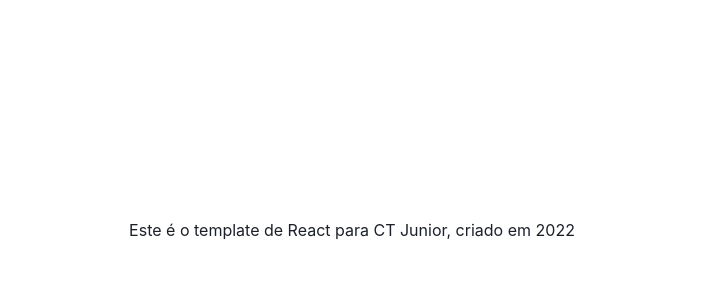
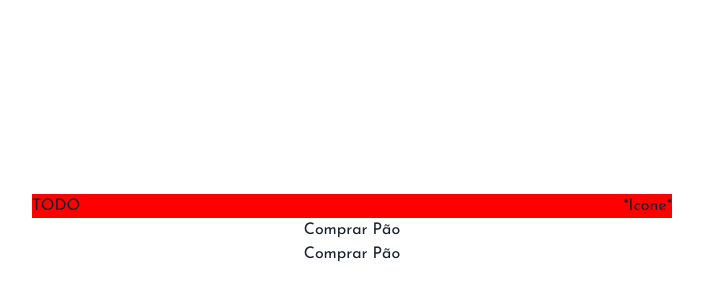
Before and after one commit to Eduardo-Ferraz/DesafioCode, a Next.js app: page / in a window 1280 px wide. Shown: the part 170-470 px from the top of the page, without its empty margins (288-991 px from the left). Built offline with nearby package versions, Linux system fonts and the light colour scheme.

Commit message:
Tema e fonte adicionados

```diff
--- a/src/pages/_app.tsx
+++ b/src/pages/_app.tsx
@@ -1,7 +1,30 @@
 import React from "react";
 
-import { ChakraProvider, theme } from "@chakra-ui/react";
+import { ChakraProvider, extendTheme } from "@chakra-ui/react";
 import type { AppProps } from "next/app";
+
+const theme = extendTheme({
+  fonts: {
+    body: 'Josefin Sans, sans-serif',
+    heading: 'Josefin Sans, sans-serif',
+    mono: 'Josefin Sans, sans-serif',
+  },
+  colors: {
+    highlight: "#FFBA08",
+    highlight50: "rgba(255, 186, 8, 0.5)", // Como podemos botar o 50% em HEX ???
+    dark: {
+      black: "#000000",
+      headtext: "#47585B",
+      info: "#999999",
+      info50: "rgba(153, 153, 153, 0.5)", // Como podemos botar o 50% em HEX ???
+    },
+    light: {
+      white: "#FFFFFF",
+      headtext: "#F5F8FA",
+      info: "#DADADA",
+    },
+  },
+})
 
 function MyApp({ Component, pageProps }: AppProps) {
   return (
--- a/src/pages/index.tsx
+++ b/src/pages/index.tsx
@@ -1,11 +1,34 @@
-import { Flex } from "@chakra-ui/react";
+import { Flex, Spacer, Text } from "@chakra-ui/react";
 import type { NextPage } from "next";
+import Head from "next/head";
 
 const Home: NextPage = () => {
   return (
-    <Flex h="100vh" justifyContent="center" alignItems="center">
-      <p>Este é o template de React para CT Junior, criado em 2022</p>
-    </Flex>
+    <div>
+      <Head>
+        <title>WorldTrip</title>
+        <meta name="description" content="Generated by create next app" />
+        <link rel="icon" href="/airplane.ico" />
+
+        <link rel="preconnect" href="https://fonts.googleapis.com" />
+        <link rel="preconnect" href="https://fonts.gstatic.com" />
+        <link href="https://fonts.googleapis.com/css2?family=Josefin+Sans:wght@400;700&display=swap" rel="stylesheet" />
+      </Head>
+      <Flex direction='column' h="100vh" justifyContent="center" alignItems="center">
+        <Flex width={'50%'} bg='red'>
+          <Text>TODO</Text>
+          <Spacer />
+          <Text>*Icone*</Text>
+        </Flex>
+        <Flex>
+          <Text>Comprar Pão</Text>
+        </Flex>
+        <Flex>
+          <img></img>
+          <Text>Comprar Pão</Text>
+        </Flex>
+      </Flex>
+    </div>
   );
 };
 
```
Also changed, not shown: src/components/ListItem/index.tsx (added), src/components/ListItem/styles.component.css (added).
